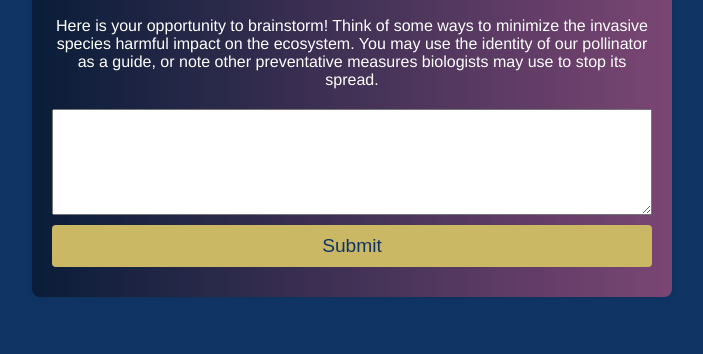
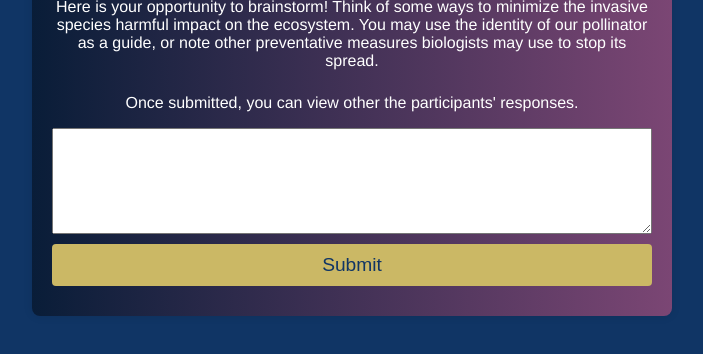
Before and after one commit to adaselcuk/escape-room-bio, a website: page views/index.html in a window 1280 px wide. Shown: the part 292-646 px from the top of the page, without its empty margins (288-991 px from the left). Drawn offline with Linux system fonts and the light colour scheme.

Commit message:
updated with small message for usability

```diff
--- a/public/styles.css
+++ b/public/styles.css
@@ -47,7 +47,11 @@ body {
   label {
 	white-space: normal;
 	text-align: center;
-	margin-bottom: 20px;
+	margin-bottom: 8px;
+  }
+
+  p {
+	text-align: center;
   }
 
   button {
--- a/views/index.html
+++ b/views/index.html
@@ -12,6 +12,7 @@
     <h1>Escape Room Invasive Plant Strategies</h1>
     <form id="pollinatorForm" action="/submit" method="POST">
       <label for="response">Here is your opportunity to brainstorm! Think of some ways to minimize the invasive species harmful impact on the ecosystem. You may use the identity of our pollinator as a guide, or note other preventative measures biologists may use to stop its spread.</label>
+      <p>Once submitted, you can view other the participants' responses.</p>
       <textarea id="response" name="response" required></textarea>
       <button type="submit">Submit</button>
     </form>
```
